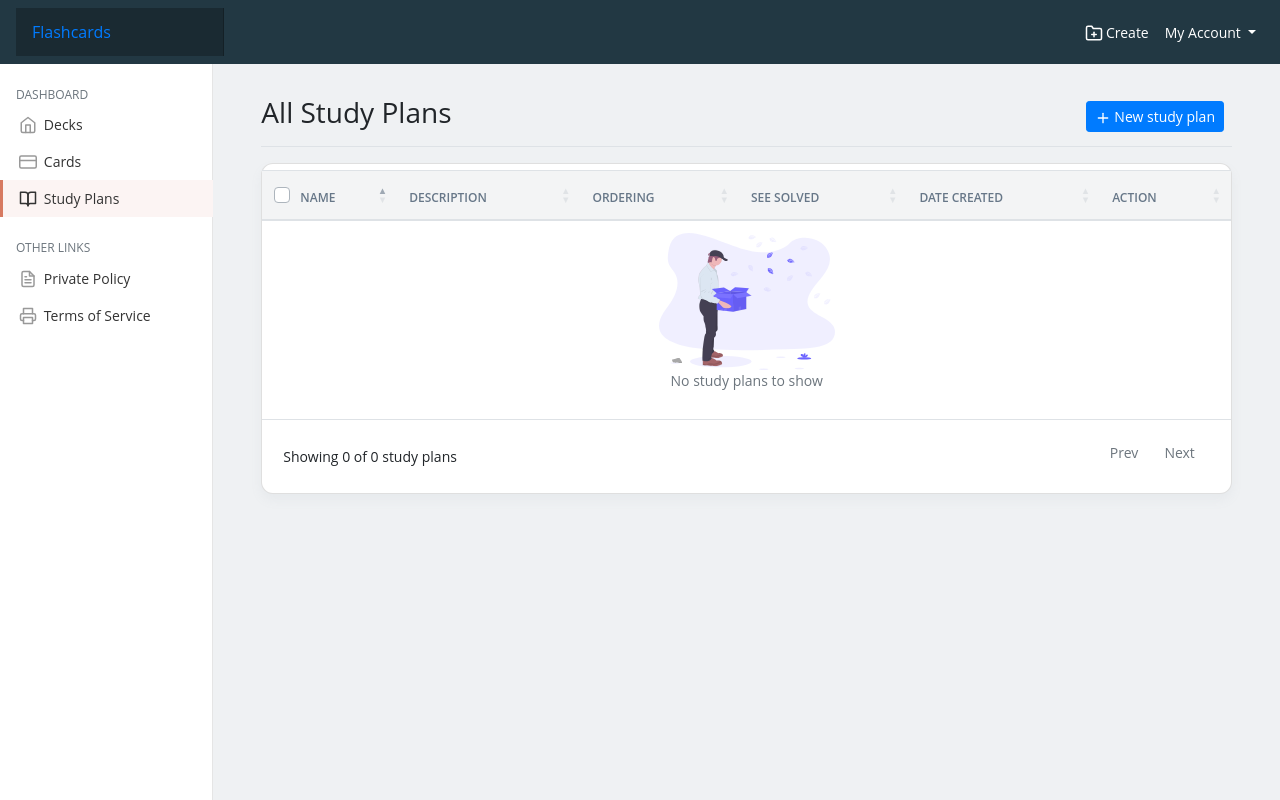
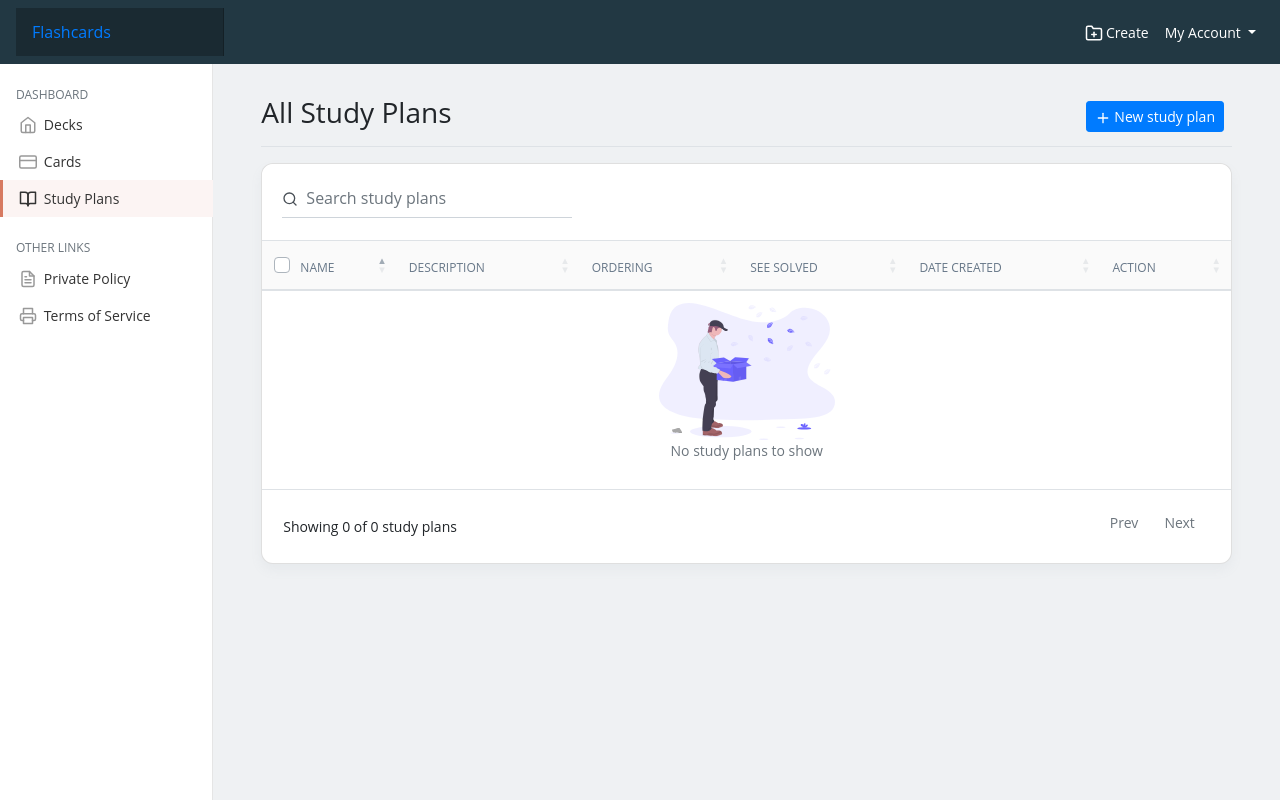
Before and after one commit to Victornguli/flashlearn, a Flask app: page /plans in a window 1280 px wide. Run offline with Flask 2, Linux system fonts and the light colour scheme; the visitor is signed in with stand-in values (Sample User, id 1); data comes from the database, SQL or seed files in the repository; data that the repository does not hold is empty; some libraries are stand-ins or nearby versions.

Commit message:
dt updates

```diff
--- a/flashlearn/static/css/main.css
+++ b/flashlearn/static/css/main.css
@@ -183,11 +183,11 @@ body {
 }
 
 .custom-dt thead {
-    background-color: #f3f4f5;
+    background-color: #fafafa;
 }
 
 .custom-dt thead th {
-    font-weight: 600;
+    font-weight: 500;
     font-size: .75rem;
     color: #677788;
     text-transform: uppercase;
--- a/flashlearn/templates/dashboard/plans/_plans.html
+++ b/flashlearn/templates/dashboard/plans/_plans.html
@@ -33,6 +33,30 @@
         </div>
     </div>
     <div class="card">
+        <div class="card-header">
+            <div class="row justify-content-between align-items-center flex-grow-1">
+                <div class="col-sm-6 col-md-4 mb-3 mb-sm-0">
+                    <form>
+                        <!-- Search -->
+                        <div class="input-group input-group-merge input-group-flush">
+                            <div class="input-group-prepend">
+                                <div class="input-group-text">
+                                    <svg xmlns="http://www.w3.org/2000/svg" width="24" height="24" viewBox="0 0 24 24"
+                                        fill="none" stroke="currentColor" stroke-width="2" stroke-linecap="round"
+                                        stroke-linejoin="round" class="feather feather-search">
+                                        <circle cx="11" cy="11" r="8"></circle>
+                                        <line x1="21" y1="21" x2="16.65" y2="16.65"></line>
+                                    </svg>
+                                </div>
+                            </div>
+                            <input id="datatableSearch" type="search" class="form-control"
+                                placeholder="Search study plans">
+                        </div>
+                        <!-- End Search -->
+                    </form>
+                </div>
+            </div>
+        </div>
         <table id="plansDt" class="custom-dt table border-bottom border-top w-100">
             <thead>
                 <tr>
```
Also changed, not shown: flashlearn/templates/dashboard/cards/_cards.html (+23 -0 lines), flashlearn/templates/dashboard/decks/_decks.html (+23 -0 lines).
